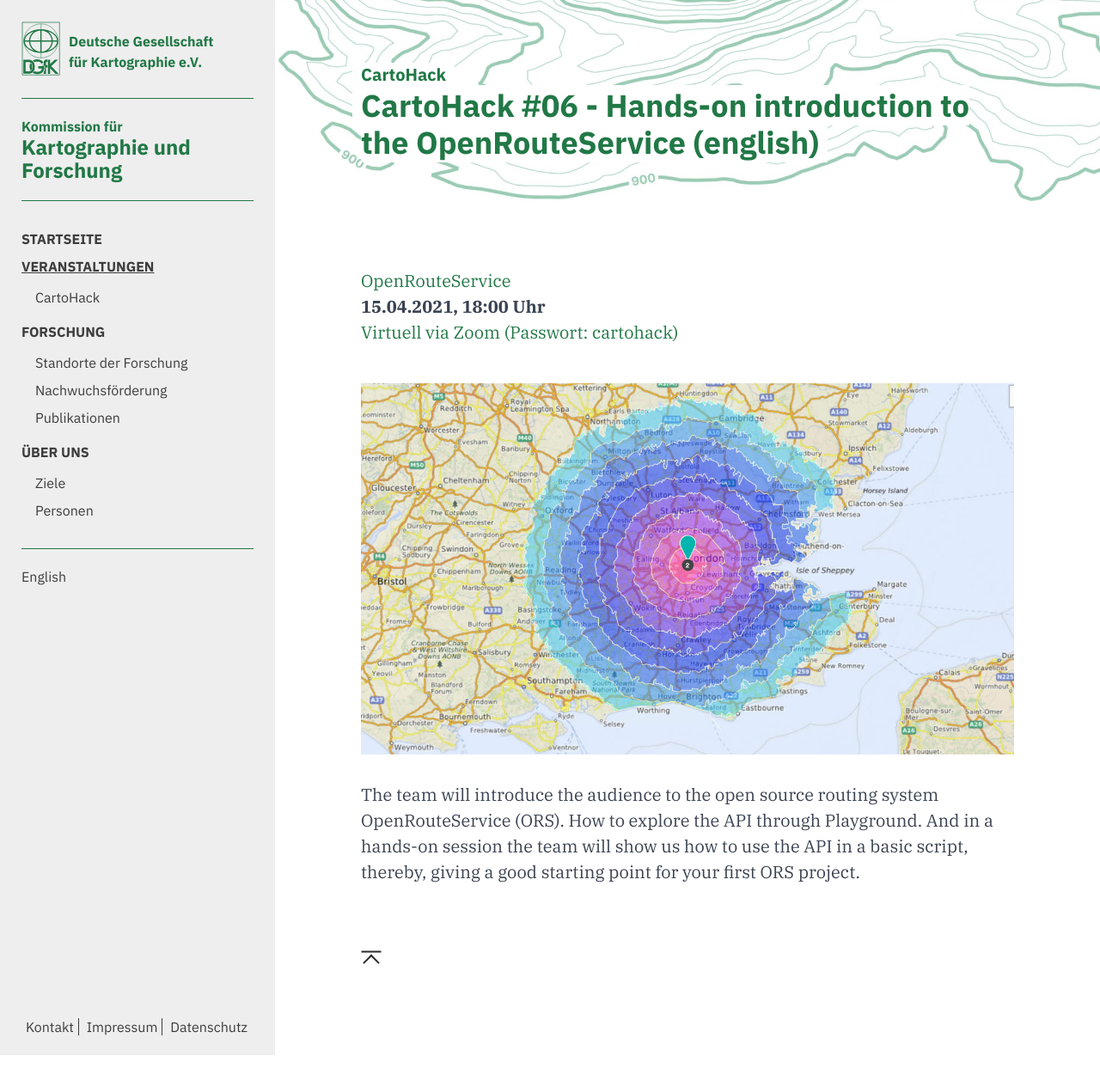
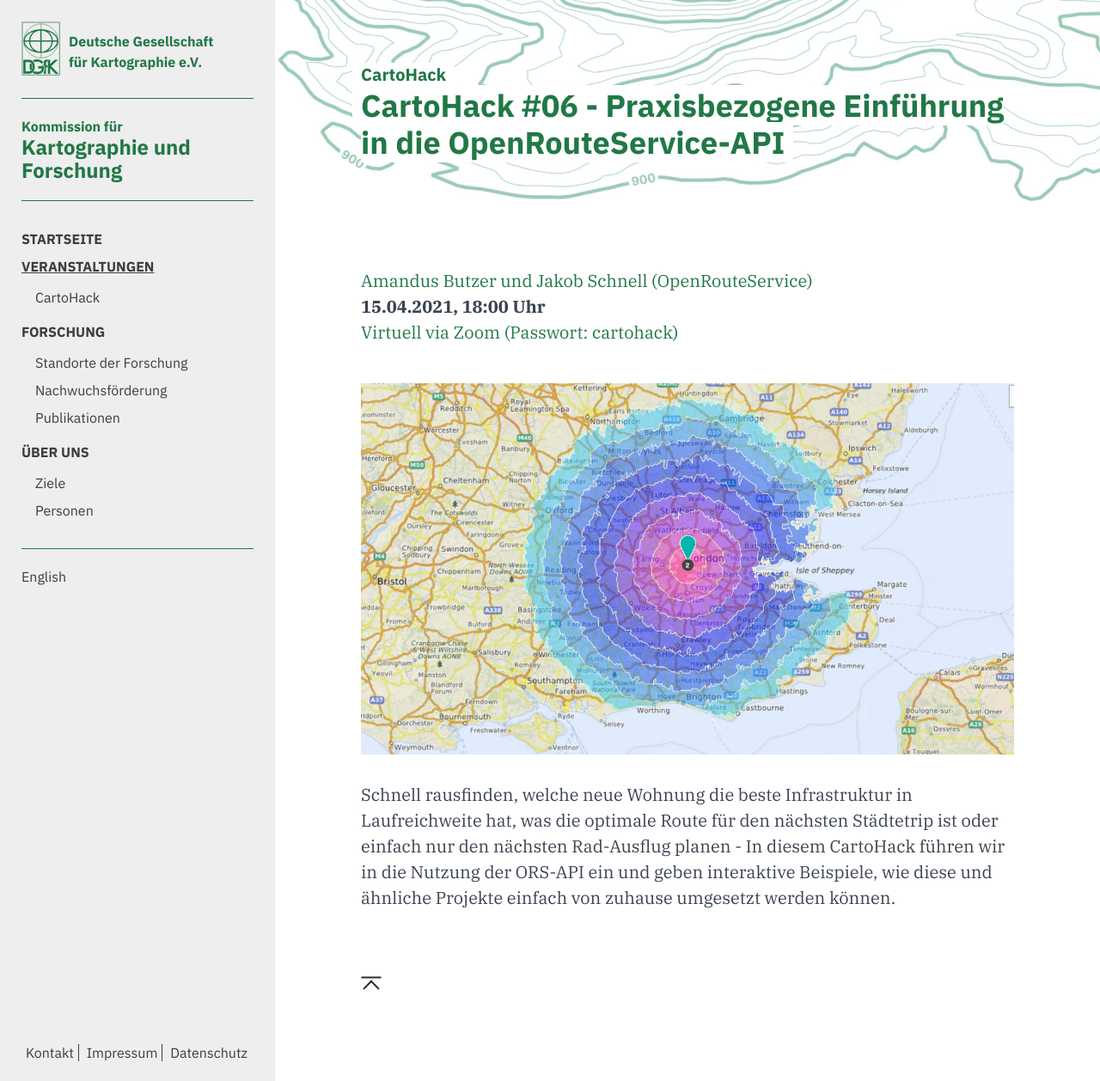
Before and after one commit to sebastian-meier/dgfk-kommission-forschung, a Jekyll site: the page built from de/events/cartohack/06-openrouteservice.md, in a window 1280 px wide. Shown: the whole page at 86% size. Built offline with Jekyll 4.4.1, drawn with Linux system fonts in a browser that asks for light colours; before the commit the page ends 1228 px from its top, so only the background shows below that.

Commit message:
cartohack 6 update

```diff
--- a/_data/cartohack.csv
+++ b/_data/cartohack.csv
@@ -4,4 +4,4 @@ date,time,num,topic,speaker,video_url,video_pass,url
 2020-12-17,18 Uhr,3,Winterliche 3D-Geovisualisierung mit der Unreal Engine 4,Helge Olberding,https://hcu-hamburg.zoom.us/j/89833885850,cartohack,/de/events/cartohack/03-unreal
 2021-01-28,15:15 Uhr,4,3D-Wandertrack in QGIS,Johannes Kröger,https://hcu-hamburg.zoom.us/j/82601927609,cartohack,/de/events/cartohack/04-wandern
 2021-02-18,18 Uhr,5,Gestaltung einer digitalen Karte: ein kollaboratives Experiment,Raluca Nicola,https://hcu-hamburg.zoom.us/j/81330916369,cartohack,/de/events/cartohack/05-kollaborativ
-2021-04-15,18 Uhr,6,Hands-on introduction to the OpenRouteService (english),OpenRouteService,https://hcu-hamburg.zoom.us/j/83633979714,cartohack,/de/events/cartohack/06-openrouteservice
+2021-04-15,18 Uhr,6,Praxisbezogene Einführung in die OpenRouteService-API,Amandus Butzer und Jakob Schnell,https://hcu-hamburg.zoom.us/j/83633979714,cartohack,/de/events/cartohack/06-openrouteservice
--- a/de/events/cartohack/06-openrouteservice.md
+++ b/de/events/cartohack/06-openrouteservice.md
@@ -1,7 +1,7 @@
 ---
 layout: page
 lang: de
-title: "CartoHack #06 - Hands-on introduction to the OpenRouteService (english)"
+title: "CartoHack #06 - Praxisbezogene Einführung in die OpenRouteService-API"
 shortTitle: "CartoHack #06"
 parent: CartoHack
 trans: true
@@ -11,10 +11,10 @@ redirect_from:
 
 
 
-<a href="https://openrouteservice.org">OpenRouteService</a><br />
+<a href="https://openrouteservice.org">Amandus Butzer und Jakob Schnell (OpenRouteService)</a><br />
 <strong>15.04.2021, 18:00 Uhr</strong><br />
 <a href="https://hcu-hamburg.zoom.us/j/83633979714">Virtuell via Zoom (Passwort: cartohack)</a>
 
 ![CartoHack #036](/images/cartohack/06-openrouteservice.jpg)
 
-The team will introduce the audience to the open source routing system OpenRouteService (ORS). How to explore the API through Playground. And in a hands-on session the team will show us how to use the API in a basic script, thereby, giving a good starting point for your first ORS project.
+Schnell rausfinden, welche neue Wohnung die beste Infrastruktur in Laufreichweite hat, was die optimale Route für den nächsten Städtetrip ist oder einfach nur den nächsten Rad-Ausflug planen - In diesem CartoHack führen wir in die Nutzung der ORS-API ein und geben interaktive Beispiele, wie diese und ähnliche Projekte einfach von zuhause umgesetzt werden können.
```
